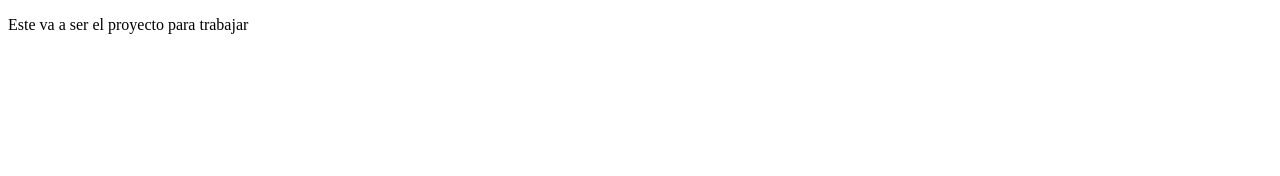
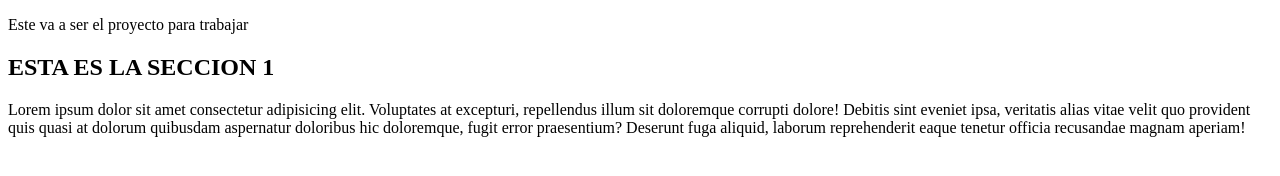
Before and after one commit to CamilaBrahim26/clase-git, a plain HTML site: page index.html in a window 1280 px wide. Drawn offline with Linux system fonts and the light colour scheme.

Commit message:
creacion de seccion1

```diff
--- a/index.html
+++ b/index.html
@@ -7,5 +7,10 @@
 </head>
 <body>
   <p>Este va a ser el proyecto para trabajar</p>
+  <section>
+    <h2>ESTA ES LA SECCION 1</h2>
+    <P>Lorem ipsum dolor sit amet consectetur adipisicing elit. Voluptates at excepturi, repellendus illum sit doloremque corrupti dolore! Debitis sint eveniet ipsa, veritatis alias vitae velit quo provident quis quasi at dolorum quibusdam aspernatur doloribus hic doloremque, fugit error praesentium? Deserunt fuga aliquid, laborum reprehenderit eaque tenetur officia recusandae magnam aperiam!
+    </P>
+  </section>
 </body>
 </html>
```
